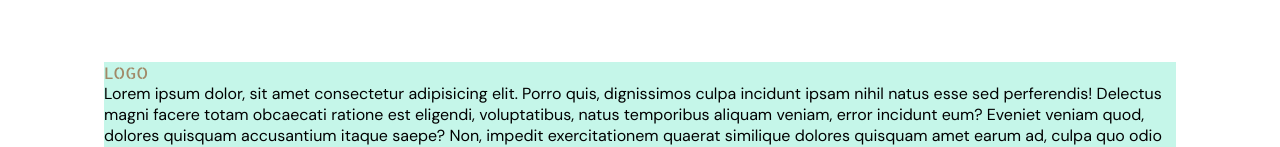
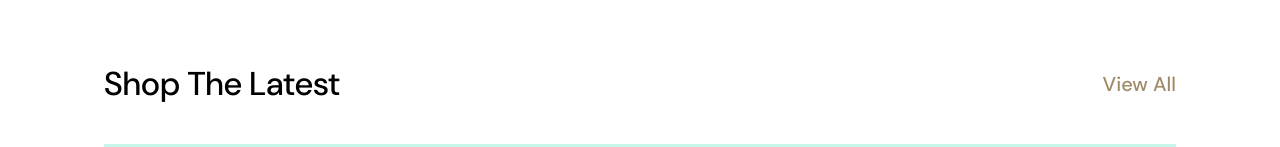
Before and after one commit to aesadov/shoppe, a Nuxt app: page / in a window 1280 px wide. Shown: the part 472-619 px from the top of the page. Built offline with nearby package versions, Linux system fonts and the light colour scheme.

Commit message:
feat: latest__header added

```diff
--- a/app.vue
+++ b/app.vue
@@ -1,10 +1,8 @@
 <template>
   <div class="app-container">
-    <!-- <NuxtRouteAnnouncer />
-    <NuxtWelcome /> -->
     <TheHeader />
     <HomeSlider />
+    <LatestProducts />
     <TestComponent />
   </div>
 </template>
-<style lang="scss"></style>
--- a/assets/scss/_fonts.scss
+++ b/assets/scss/_fonts.scss
@@ -1,13 +1,13 @@
 @font-face {
   font-family: 'DM Sans';
+  font-weight: 100 900;
   src: url('../fonts/DMSans.ttf') format('truetype');
   font-display: swap;
-  font-weight: 100 900;
 }
 
 @font-face {
   font-family: 'Allerta Stencil';
+  font-weight: 400;
   src: url('../fonts/AllertaStencil.woff2') format('woff2');
   font-display: swap;
-  font-weight: 400;
 }
--- /dev/null
+++ b/components/latestProducts/LatestProducts.vue
@@ -0,0 +1,46 @@
+<template>
+  <div class="latest">
+    <div class="latest__header">
+      <h2 class="latest__title">Shop The Latest</h2>
+      <NuxtLink to="" class="latest__link">View All</NuxtLink>
+    </div>
+  </div>
+</template>
+
+<style lang="scss" scoped>
+  .latest {
+    &__header {
+      display: flex;
+      align-items: center;
+      justify-content: space-between;
+      width: 100%;
+      margin-bottom: 39px;
+
+      @media (max-width: $breakpoints-mobile) {
+        margin-bottom: 13px;
+      }
+    }
+
+    &__title {
+      font-size: 33px;
+      font-weight: 500;
+
+      @media (max-width: $breakpoints-mobile) {
+        font-size: 16px;
+        font-weight: 400;
+      }
+    }
+
+    &__link {
+      font-size: 20px;
+      font-weight: 500;
+      color: $accent-color;
+      cursor: pointer;
+
+      @media (max-width: $breakpoints-mobile) {
+        font-size: 14px;
+        font-weight: 400;
+      }
+    }
+  }
+</style>
```
